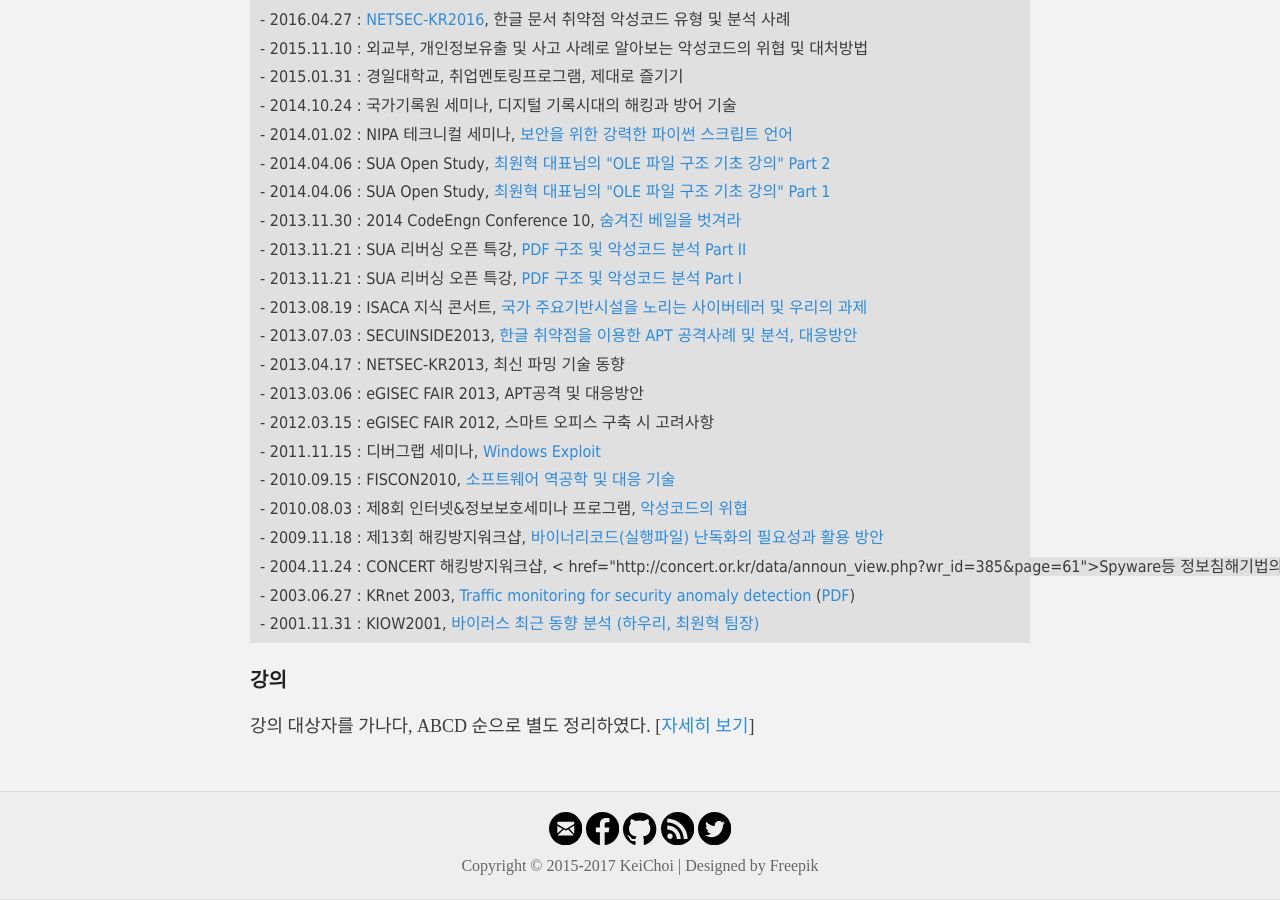
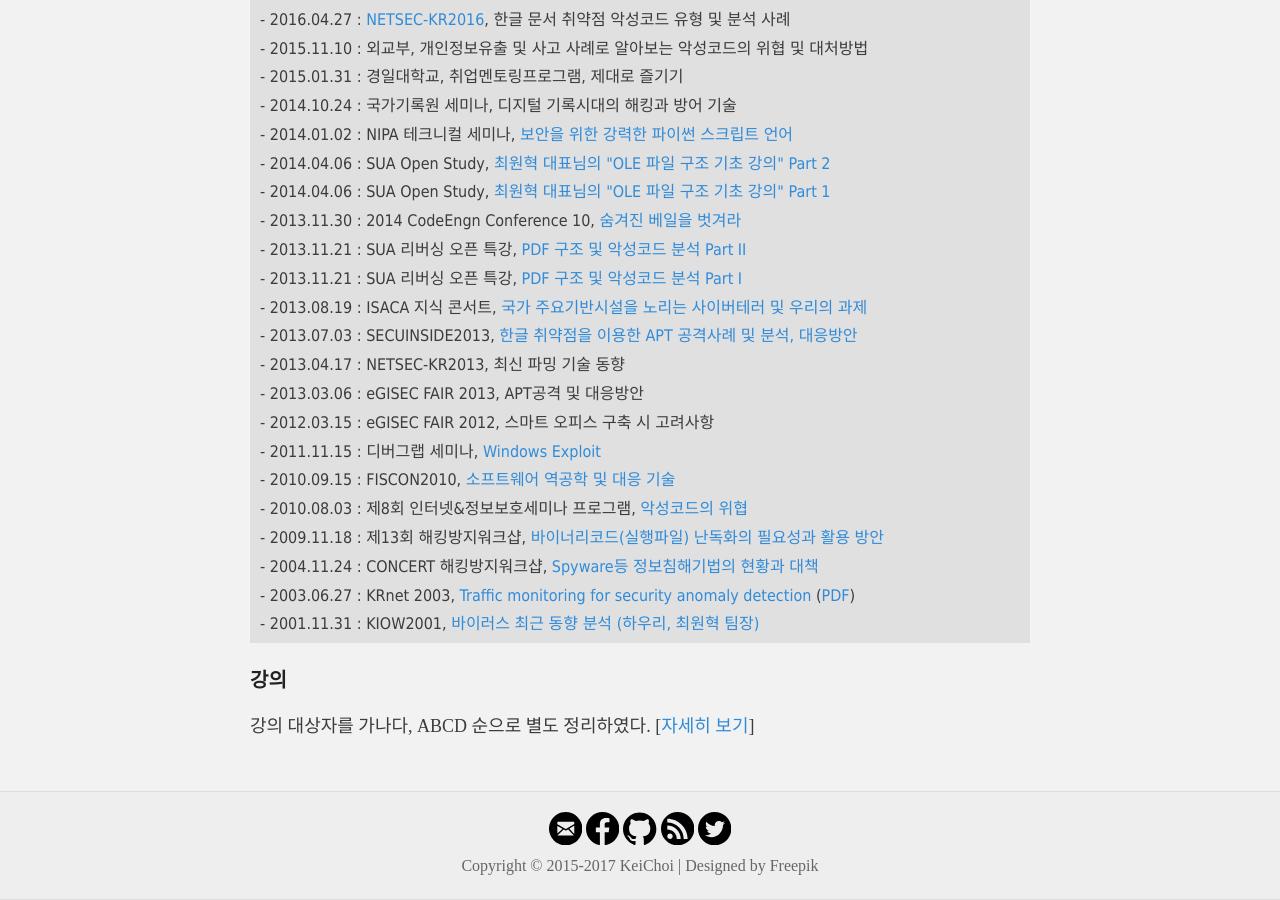
Before and after one commit to hanul93/hanul93.github.com, a Jekyll site: the page built from about.md, in a window 1280 px wide and 900 px high, scrolled down 3447 px. Built offline with Jekyll 4.4.1, drawn with Linux system fonts in a browser that asks for light colours; nearby versions of some CDN libraries.

Commit message:
태그 수정

```diff
--- a/about.md
+++ b/about.md
@@ -143,7 +143,7 @@
 - 2010.09.15 : FISCON2010, <a href="http://m.blog.naver.com/lugenzhe/90096455590">소프트웨어 역공학 및 대응 기술</a>
 - 2010.08.03 : 제8회 인터넷&정보보호세미나 프로그램, <a href="http://www.kisa.or.kr/popup/2010/002/program_detail.html">악성코드의 위협</a>
 - 2009.11.18 : 제13회 해킹방지워크샵, <a href="">바이너리코드(실행파일) 난독화의 필요성과 활용 방안</a>
-- 2004.11.24 : CONCERT 해킹방지워크샵, < href="http://concert.or.kr/data/announ_view.php?wr_id=385&page=61">Spyware등 정보침해기법의 현황과 대책</a>
+- 2004.11.24 : CONCERT 해킹방지워크샵, <a href="http://concert.or.kr/data/announ_view.php?wr_id=385&page=61">Spyware등 정보침해기법의 현황과 대책</a>
 - 2003.06.27 : KRnet 2003, <a href="http://www.krnet.or.kr/board/board.php?task=view&db=dprogram&no=787&page=9&search=%C3%D6%BF%F8%C7%F5&searchKey=&category=422&pageID=ID13249498101">Traffic monitoring for security anomaly detection</a> (<a href="http://www.krnet.or.kr/board/include/download.php?no=787&db=dprogram&fileno=2">PDF</a>)
 - 2001.11.31 : KIOW2001, <a href="http://www.netmanias.com/ko/post/elearning/1720">바이러스 최근 동향 분석 (하우리, 최원혁 팀장)</a>
 </code></pre>
```
